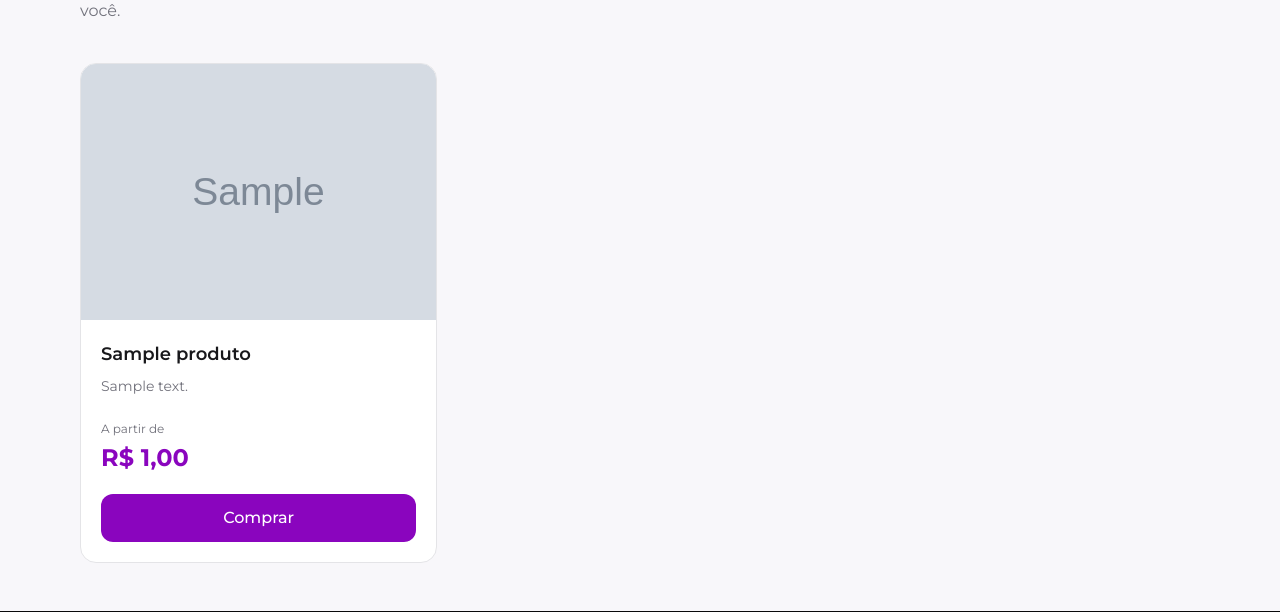
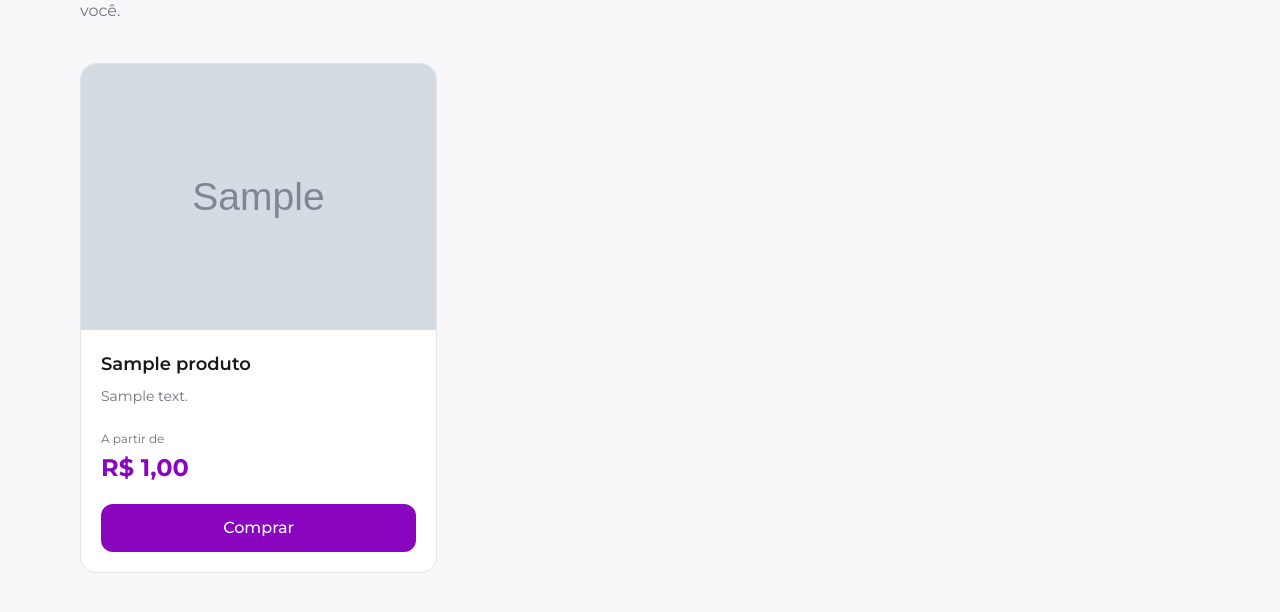
Before and after one commit to MatheusCatarucci/3DFacil, a Django app: template ecomerce/produtos/templates/home.html in a window 1280 px wide. Shown: the part 222-834 px from the top of the page. Run offline with Django 5.2, Linux system fonts and the light colour scheme; the template is opened without the code that fills it: values that come from a table or form of the project are taken from there, others are empty; tables that the repository leaves empty hold one stand-in row (values such as "Sample post"); grey boxes marked "Sample" are stand-in pictures; parts of the project's set-up code (start-up, migrations or seed data) failed here and were passed over.

Commit message:
ajuste imagem

```diff
--- a/ecomerce/produtos/templates/home.html
+++ b/ecomerce/produtos/templates/home.html
@@ -156,7 +156,7 @@
                          IMAGEM
                     ================================================== -->
 
-                    <div class="relative h-64 bg-zinc-50 flex items-center justify-center overflow-hidden">
+                    <div class="relative w-full bg-zinc-50 flex items-center justify-center">
 
 
                         {% if produto.foto %}
@@ -166,7 +166,7 @@
                             Produto possui imagem cadastrada.
                         -->
 
-                        <img src="{{ produto.foto.url }}" alt="{{ produto.nome }}" class="img_db">
+                        <img src="{{ produto.foto.url }}" alt="{{ produto.nome }}" class="img_db block w-full h-auto object-contain" loading="lazy">
 
 
                         {% else %}
@@ -177,7 +177,7 @@
                             Utiliza imagem padrão.
                         -->
 
-                        <img src="{% static 'img/error.jpg' %}" alt="{{ produto.nome }}" class="img_db img_padrao">
+                        <img src="{% static 'img/error.jpg' %}" alt="{{ produto.nome }}" class="img_db img_padrao block w-full h-auto object-contain">
 
 
                         {% endif %}
```
